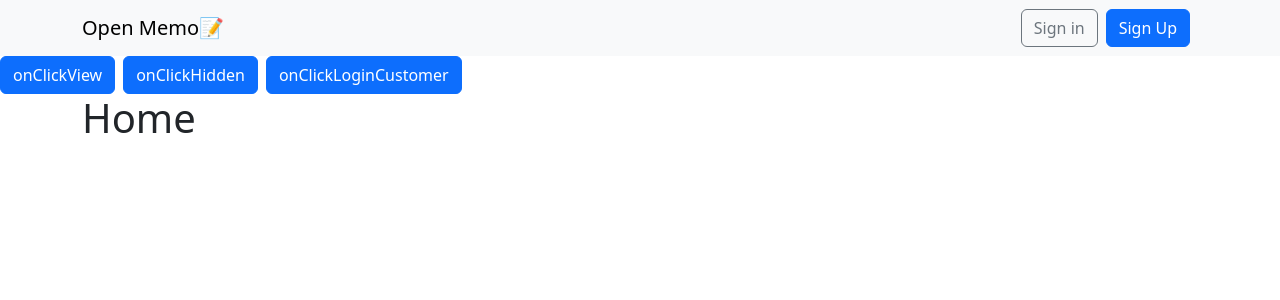
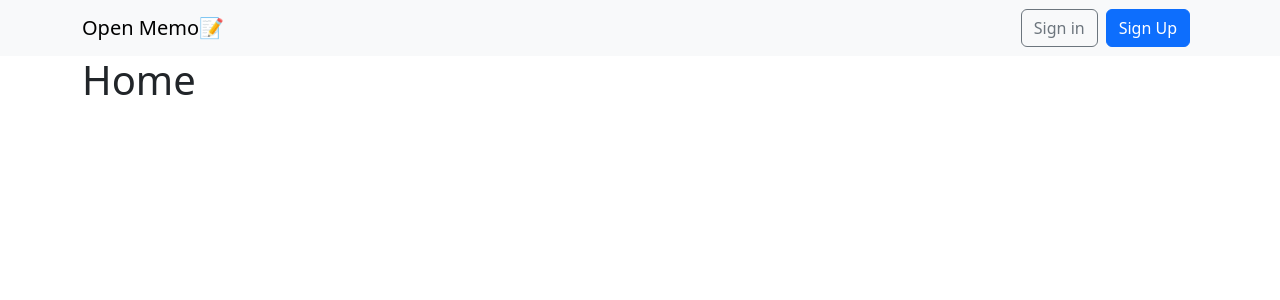
Before and after one commit to amagramming-git/opmfront, a Next.js app: page / in a window 1280 px wide. Shown: the top 300 px of the page. Built offline with nearby package versions, Linux system fonts and the light colour scheme.

Commit message:
修正 デバッグ用のボタンの削除

```diff
--- a/src/components/layout/index.tsx
+++ b/src/components/layout/index.tsx
@@ -44,17 +44,6 @@ const Layout = (props: any) => {
 				});
 		}
 	}, []);
-
-	// 後でいらなくなる部分
-	const onClickView = () => {
-		dispatch(headerAlertSlice.actions.viewDanger("ああああ"));
-	};
-	const onClickHidden = () => {
-		dispatch(headerAlertSlice.actions.hidden());
-	};
-	const onClickLoginCustomer = () => {
-		console.log(loginCustomerState);
-	};
 
 	// URLが変更された際に実行される処理
 	const pathname = usePathname();
@@ -103,19 +92,6 @@ const Layout = (props: any) => {
 						</Navbar.Collapse>
 					</Container>
 				</Navbar>
-				<Button onClick={onClickView} variant="primary" className="me-2">
-					onClickView
-				</Button>
-				<Button onClick={onClickHidden} variant="primary" className="me-2">
-					onClickHidden
-				</Button>
-				<Button
-					onClick={onClickLoginCustomer}
-					variant="primary"
-					className="me-2"
-				>
-					onClickLoginCustomer
-				</Button>
 				{headerAlertState.viewflag && (
 					<HeaderAlert
 						variant={headerAlertState.variant}
```
